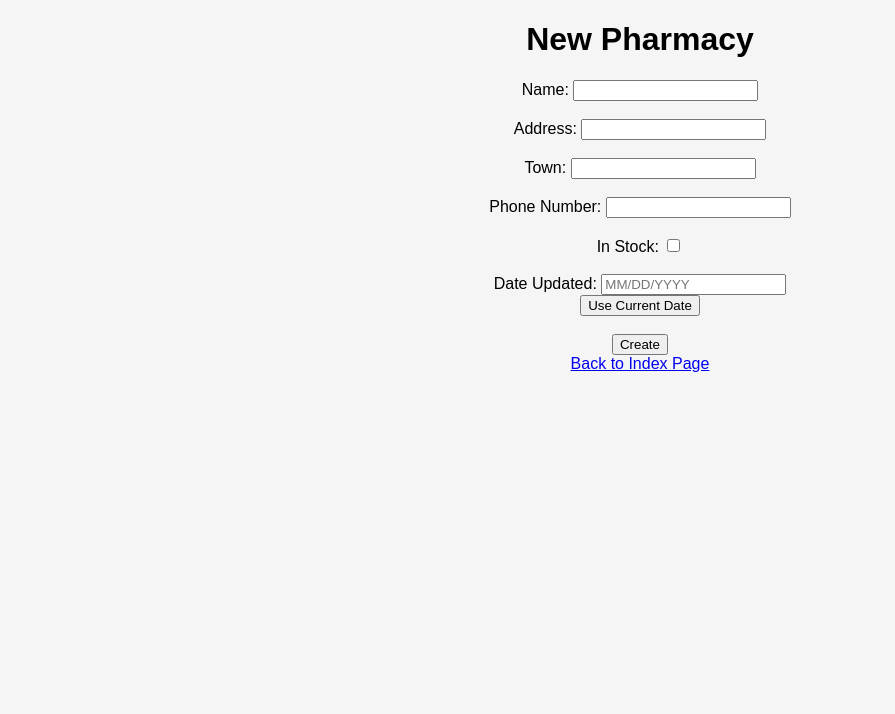
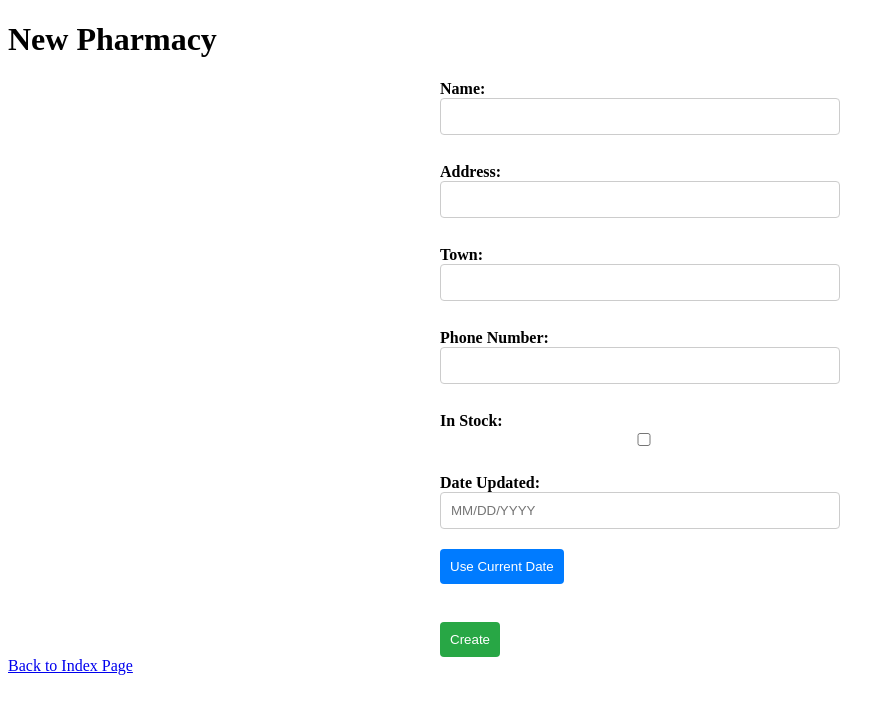
Before and after one commit to Janinenw/PharmaSee, a Node server app: page /pharmacy/new in a window 1280 px wide. Shown: the top 714 px of the page, without its empty margins (0-895 px from the left). Run offline with Node 20, Linux system fonts and the light colour scheme; some libraries are stand-ins or nearby versions.

Commit message:
basic styling update and edit

```diff
--- a/public/css/style.css
+++ b/public/css/style.css
@@ -68,23 +68,6 @@ button */
 }
 
 
-/* ul {
-  list-style: none;
-  padding: 0;
-  margin: 30px;
-}
-
-li {
-  padding: 10px;
-  background-color: #fff;
-  border-radius: 5px;
-  margin-bottom: 5px;
-  display: flex;
-  flex-wrap: wrap;
-  justify-content: space-between;
-  align-items: center;
-}
-
 
  */
 /* //index */
@@ -138,3 +121,56 @@ body {
 .pharmacy-list td.out-of-stock {
   background-color: #f5b7b1;
 }
+
+/* new */
+
+.pharmacy-input  {
+  display: block;
+  margin-bottom: 5px;
+  font-weight: bold;
+}
+
+.pharmacy-input input[type="text"],
+.pharmacy-input input[type="checkbox"] {
+  width: 100%;
+  padding: 10px;
+  border: 1px solid #ccc;
+  border-radius: 4px;
+  box-sizing: border-box;
+  margin-bottom: 10px;
+}
+
+
+.pharmacy-input button:first-of-type {
+  margin-top: 10px;
+  margin-bottom: 20px;
+  padding: 10px;
+  border-radius: 4px;
+  border: none;
+  background-color: #007bff;
+  color: white;
+  cursor: pointer;
+}
+
+.pharmacy-input button:first-of-type:hover {
+  background-color: #0062cc;
+}
+
+
+.pharmacy-input button[type="submit"] {
+  padding: 10px;
+  border-radius: 4px;
+  border: none;
+  background-color: #28a745;
+  color: white;
+  cursor: pointer;
+}
+
+.pharmacy-input button[type="submit"]:hover {
+  background-color: #218838;
+}
+
+.pharmacy-input {
+  max-width: 400px;
+  margin: 0 auto;
+}
--- a/views/edit.ejs
+++ b/views/edit.ejs
@@ -6,7 +6,7 @@
 </head>
 <body>
 	<h1>Edit Pharmacy</h1>
-	<form action="/pharmacy/<%= pharmacy._id %>?_method=PUT" method="POST">
+	<form action="/pharmacy/<%= pharmacy._id %>?_method=PUT" method="POST" class="pharmacy-input">
 		<label for="name">Name:</label>
 		<input type="text" id="name" name="name" value="<%= pharmacy.name %>"><br><br>
 
--- a/views/new.ejs
+++ b/views/new.ejs
@@ -9,7 +9,7 @@
 </head>
 <body>
 	<h1>New Pharmacy</h1>
-	<form action="/pharmacy" method="POST">
+	<form action="/pharmacy" method="POST" class="pharmacy-input">
 		<label for="name">Name:</label>
 		<input type="text" id="name" name="name"><br><br>
 		<label for="address">Address:</label>
```
